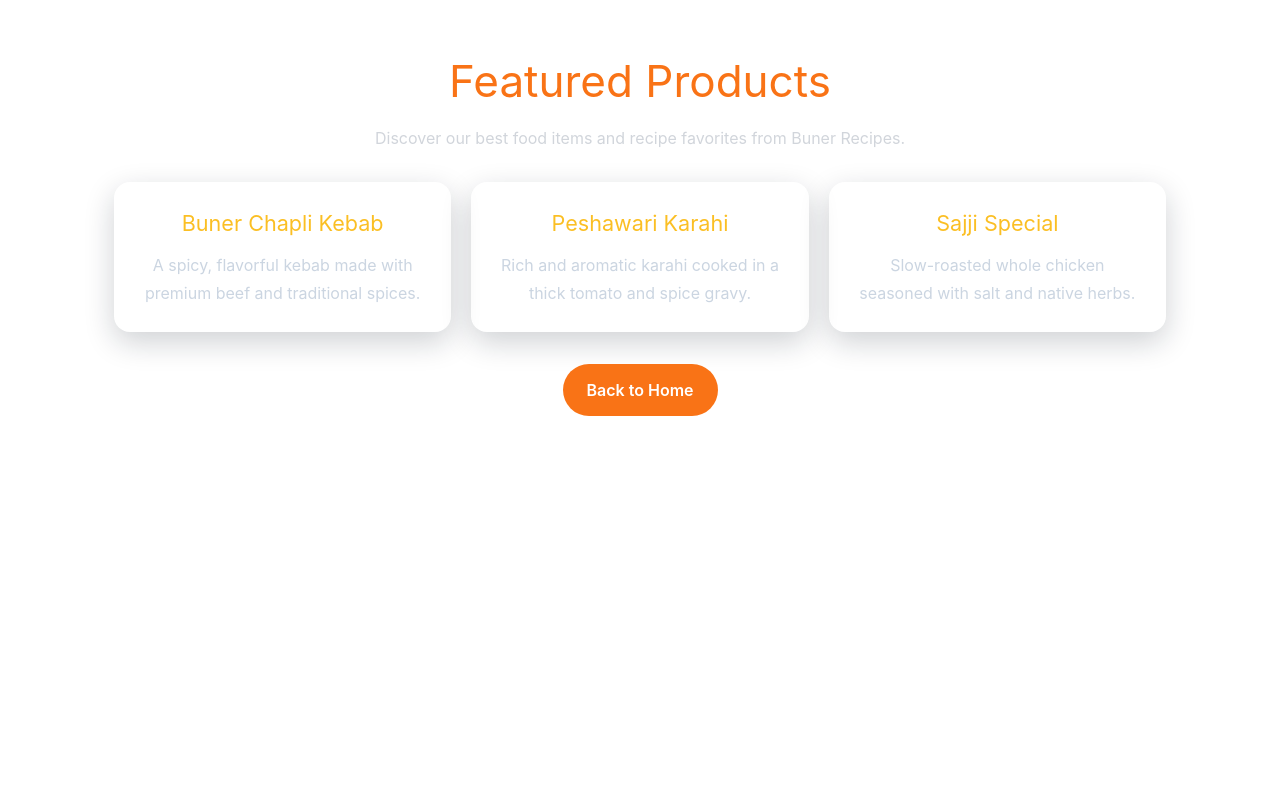
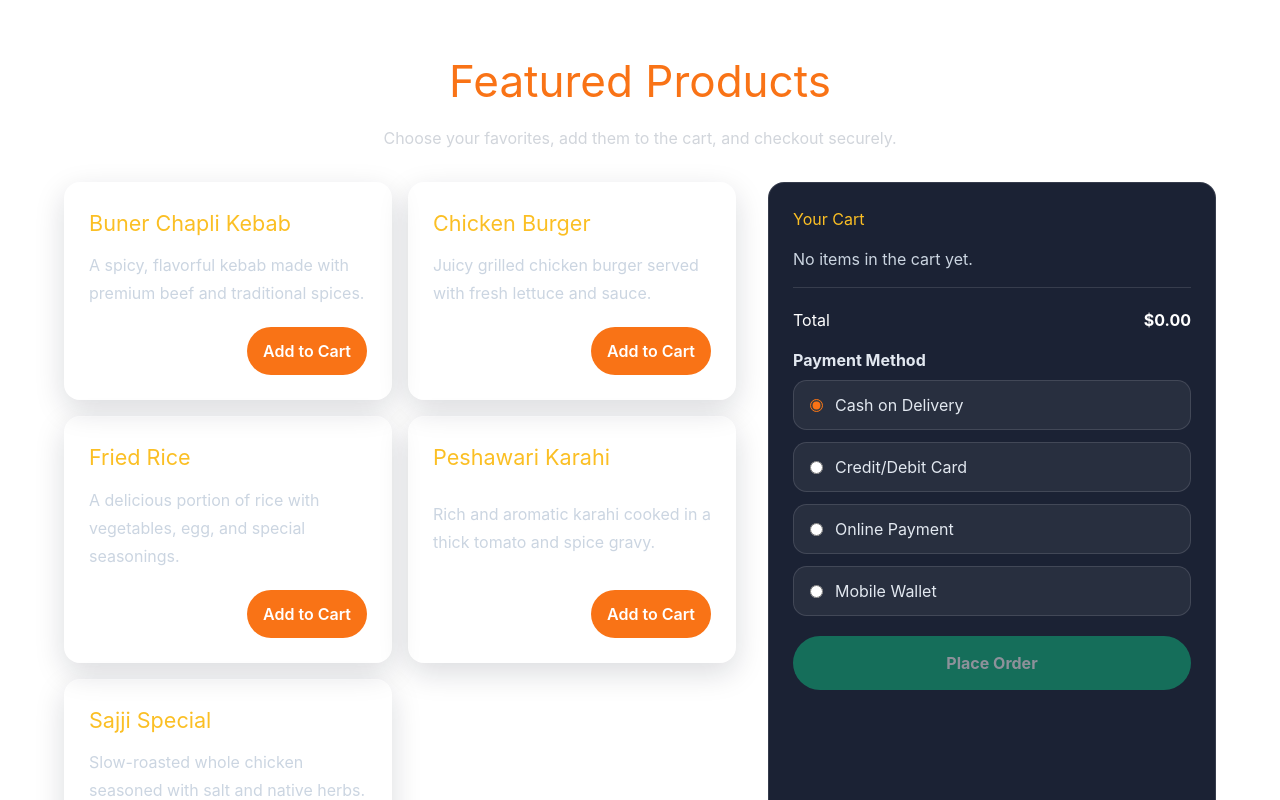
Before and after one commit to fawadalam-dev/pak-food, a React (Vite) app: page /products in a window 1280 px wide. Shown: the top 800 px of the page. Built offline with nearby package versions, Linux system fonts and the light colour scheme.

Commit message:
change and add product folder and more files

```diff
--- a/src/components/Product/Product.css
+++ b/src/components/Product/Product.css
@@ -1,8 +1,12 @@
 .product-page {
   padding: 3rem 1.5rem;
-  max-width: 1100px;
+  max-width: 1200px;
   margin: 0 auto;
+}
+
+.product-hero {
   text-align: center;
+  margin-bottom: 2rem;
 }
 
 .product-hero h1 {
@@ -14,17 +18,20 @@
 .product-hero p {
   color: #d1d5db;
   font-size: 1rem;
-  margin-bottom: 2rem;
+  margin: 0 auto;
   max-width: 700px;
-  margin-left: auto;
-  margin-right: auto;
+}
+
+.product-layout {
+  display: grid;
+  gap: 2rem;
+  grid-template-columns: 1.5fr 1fr;
 }
 
 .product-grid {
   display: grid;
-  gap: 1.25rem;
+  gap: 1rem;
   grid-template-columns: repeat(auto-fit, minmax(220px, 1fr));
-  margin-bottom: 2rem;
 }
 
 .product-card {
@@ -32,8 +39,11 @@
   border: 1px solid rgba(255, 255, 255, 0.12);
   border-radius: 1rem;
   padding: 1.5rem;
-  box-shadow: 0 10px 30px rgba(15, 23, 42, 0.2);
+  box-shadow: 0 10px 30px rgba(15, 23, 42, 0.15);
   color: #f8fafc;
+  display: flex;
+  flex-direction: column;
+  justify-content: space-between;
 }
 
 .product-card h2 {
@@ -45,11 +55,183 @@
 .product-card p {
   color: #cbd5e1;
   line-height: 1.75;
+  margin-bottom: 1.25rem;
+}
+
+.product-meta {
+  display: flex;
+  align-items: center;
+  justify-content: space-between;
+  gap: 1rem;
+  flex-wrap: wrap;
+}
+
+.product-price {
+  font-size: 1.05rem;
+  font-weight: 700;
+  color: #ffffff;
+}
+
+.add-cart-button {
+  background: #f97316;
+  border: none;
+  color: white;
+  padding: 0.75rem 1rem;
+  border-radius: 9999px;
+  cursor: pointer;
+  transition: background-color 0.2s ease;
+  font-weight: 600;
+}
+
+.add-cart-button:hover {
+  background: #ea580c;
+}
+
+.cart-panel {
+  background: rgba(15, 23, 42, 0.95);
+  border: 1px solid rgba(255, 255, 255, 0.12);
+  border-radius: 1rem;
+  padding: 1.5rem;
+  color: #f8fafc;
+}
+
+.cart-panel h2 {
+  margin-bottom: 1rem;
+  color: #fbbf24;
+}
+
+.empty-cart {
+  color: #cbd5e1;
+  margin-bottom: 1rem;
+}
+
+.cart-items {
+  display: flex;
+  flex-direction: column;
+  gap: 1rem;
+  margin-bottom: 1.5rem;
+}
+
+.cart-item {
+  display: flex;
+  justify-content: space-between;
+  gap: 1rem;
+  padding: 1rem;
+  border-radius: 0.95rem;
+  background: rgba(255, 255, 255, 0.05);
+}
+
+.cart-item h3 {
+  margin: 0 0 0.35rem;
+  font-size: 1rem;
+  color: #ffffff;
+}
+
+.cart-item p {
+  margin: 0;
+  color: #cbd5e1;
+}
+
+.cart-item-actions {
+  display: flex;
+  align-items: center;
+  gap: 0.5rem;
+  flex-wrap: wrap;
+}
+
+.cart-item-actions button {
+  background: rgba(255, 255, 255, 0.1);
+  border: 1px solid rgba(255, 255, 255, 0.16);
+  color: #ffffff;
+  width: 2.3rem;
+  height: 2.3rem;
+  border-radius: 0.75rem;
+  cursor: pointer;
+}
+
+.remove-button {
+  background: transparent;
+  border: none;
+  color: #f97316;
+  font-weight: 700;
+  padding: 0.55rem 0.75rem;
+}
+
+.cart-summary {
+  border-top: 1px solid rgba(255, 255, 255, 0.12);
+  padding-top: 1.25rem;
+}
+
+.summary-row {
+  display: flex;
+  justify-content: space-between;
+  align-items: center;
+  margin-bottom: 1rem;
+  color: #ffffff;
+}
+
+.payment-methods {
+  display: grid;
+  gap: 0.75rem;
+  margin-bottom: 1.25rem;
+  border: none;
+  padding: 0;
+  color: #e2e8f0;
+}
+
+.payment-methods legend {
+  font-weight: 700;
+  margin-bottom: 0.5rem;
+}
+
+.payment-option {
+  display: flex;
+  align-items: center;
+  gap: 0.75rem;
+  background: rgba(255, 255, 255, 0.06);
+  border: 1px solid rgba(255, 255, 255, 0.12);
+  border-radius: 0.85rem;
+  padding: 0.75rem 1rem;
+  cursor: pointer;
+}
+
+.payment-option input {
+  accent-color: #f97316;
+}
+
+.checkout-button {
+  width: 100%;
+  background: #10b981;
+  border: none;
+  color: white;
+  padding: 0.95rem 1rem;
+  border-radius: 9999px;
+  cursor: pointer;
+  font-weight: 700;
+  transition: background-color 0.2s ease;
+}
+
+.checkout-button:hover {
+  background: #0f766e;
+}
+
+.checkout-button:disabled {
+  opacity: 0.5;
+  cursor: not-allowed;
+}
+
+.order-message {
+  margin-top: 1rem;
+  padding: 1rem;
+  border-radius: 0.95rem;
+  background: rgba(16, 185, 129, 0.12);
+  color: #d1fae5;
 }
 
 .product-actions {
   display: flex;
   justify-content: center;
+  margin-top: 2rem;
 }
 
 .product-back-button {
--- a/src/components/Product/Product.jsx
+++ b/src/components/Product/Product.jsx
@@ -1,36 +1,181 @@
+import { useState } from "react";
 import { Link } from "react-router-dom";
 import "./Product.css";
 
-function Product() {
 const products = [
   {
     title: "Buner Chapli Kebab",
     description: "A spicy, flavorful kebab made with premium beef and traditional spices.",
+    price: 12.99,
+  },
+  {
+    title: "Chicken Burger",
+    description: "Juicy grilled chicken burger served with fresh lettuce and sauce.",
+    price: 9.49,
+  },
+  {
+    title: "Fried Rice",
+    description: "A delicious portion of rice with vegetables, egg, and special seasonings.",
+    price: 8.75,
   },
   {
     title: "Peshawari Karahi",
     description: "Rich and aromatic karahi cooked in a thick tomato and spice gravy.",
+    price: 14.5,
   },
   {
     title: "Sajji Special",
     description: "Slow-roasted whole chicken seasoned with salt and native herbs.",
+    price: 18.0,
   },
 ];
+
+function Product() {
+  const [cart, setCart] = useState([]);
+  const [paymentMethod, setPaymentMethod] = useState("Cash on Delivery");
+  const [orderMessage, setOrderMessage] = useState("");
+
+  const addToCart = (product) => {
+    setOrderMessage("");
+    setCart((currentCart) => {
+      const existing = currentCart.find((item) => item.title === product.title);
+      if (existing) {
+        return currentCart.map((item) =>
+          item.title === product.title
+            ? { ...item, quantity: item.quantity + 1 }
+            : item,
+        );
+      }
+      return [...currentCart, { ...product, quantity: 1 }];
+    });
+  };
+
+  const updateQuantity = (title, delta) => {
+    setOrderMessage("");
+    setCart((currentCart) =>
+      currentCart
+        .map((item) =>
+          item.title === title ? { ...item, quantity: item.quantity + delta } : item,
+        )
+        .filter((item) => item.quantity > 0),
+    );
+  };
+
+  const removeFromCart = (title) => {
+    setOrderMessage("");
+    setCart((currentCart) => currentCart.filter((item) => item.title !== title));
+  };
+
+  const totalPrice = cart.reduce(
+    (sum, item) => sum + item.price * item.quantity,
+    0,
+  );
+
+  const placeOrder = () => {
+    if (cart.length === 0) {
+      setOrderMessage("Your cart is empty. Add items before checkout.");
+      return;
+    }
+
+    const message = `Order placed successfully! You chose ${paymentMethod}. Total: $${totalPrice.toFixed(2)}.`;
+    setOrderMessage(message);
+    setCart([]);
+  };
 
   return (
     <section className="product-page">
       <div className="product-hero">
         <h1>Featured Products</h1>
-        <p>Discover our best food items and recipe favorites from Buner Recipes.</p>
+        <p>Choose your favorites, add them to the cart, and checkout securely.</p>
       </div>
 
+      <div className="product-layout">
         <div className="product-grid">
           {products.map((product) => (
             <article className="product-card" key={product.title}>
               <h2>{product.title}</h2>
               <p>{product.description}</p>
+              <div className="product-meta">
+                <span className="product-price">${product.price.toFixed(2)}</span>
+                <button
+                  className="add-cart-button"
+                  onClick={() => addToCart(product)}
+                >
+                  Add to Cart
+                </button>
+              </div>
             </article>
           ))}
+        </div>
+
+        <div className="cart-panel">
+          <h2>Your Cart</h2>
+          {cart.length === 0 ? (
+            <p className="empty-cart">No items in the cart yet.</p>
+          ) : (
+            <div className="cart-items">
+              {cart.map((item) => (
+                <div className="cart-item" key={item.title}>
+                  <div>
+                    <h3>{item.title}</h3>
+                    <p>${item.price.toFixed(2)} x {item.quantity}</p>
+                  </div>
+                  <div className="cart-item-actions">
+                    <button onClick={() => updateQuantity(item.title, -1)}>-</button>
+                    <span>{item.quantity}</span>
+                    <button onClick={() => updateQuantity(item.title, 1)}>+</button>
+                    <button
+                      className="remove-button"
+                      onClick={() => removeFromCart(item.title)}
+                    >
+                      Remove
+                    </button>
+                  </div>
+                </div>
+              ))}
+            </div>
+          )}
+
+          <div className="cart-summary">
+            <div className="summary-row">
+              <span>Total</span>
+              <strong>${totalPrice.toFixed(2)}</strong>
+            </div>
+
+            <fieldset className="payment-methods">
+              <legend>Payment Method</legend>
+              {[
+                "Cash on Delivery",
+                "Credit/Debit Card",
+                "Online Payment",
+                "Mobile Wallet",
+              ].map((method) => (
+                <label key={method} className="payment-option">
+                  <input
+                    type="radio"
+                    name="payment"
+                    value={method}
+                    checked={paymentMethod === method}
+                    onChange={() => setPaymentMethod(method)}
+                  />
+                  {method}
+                </label>
+              ))}
+            </fieldset>
+
+            <button
+              className="checkout-button"
+              onClick={placeOrder}
+              disabled={cart.length === 0}
+            >
+              Place Order
+            </button>
+
+            {orderMessage && (
+              <div className="order-message">{orderMessage}</div>
+            )}
+          </div>
+        </div>
       </div>
 
       <div className="product-actions">
```
Lines whose indentation alone changed are shown as unchanged.
